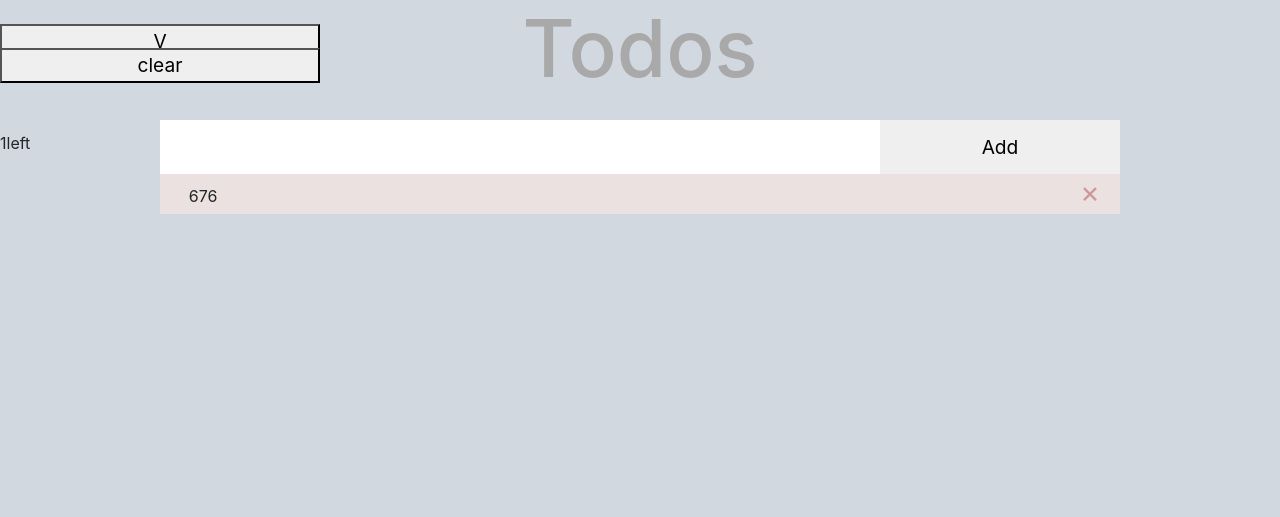
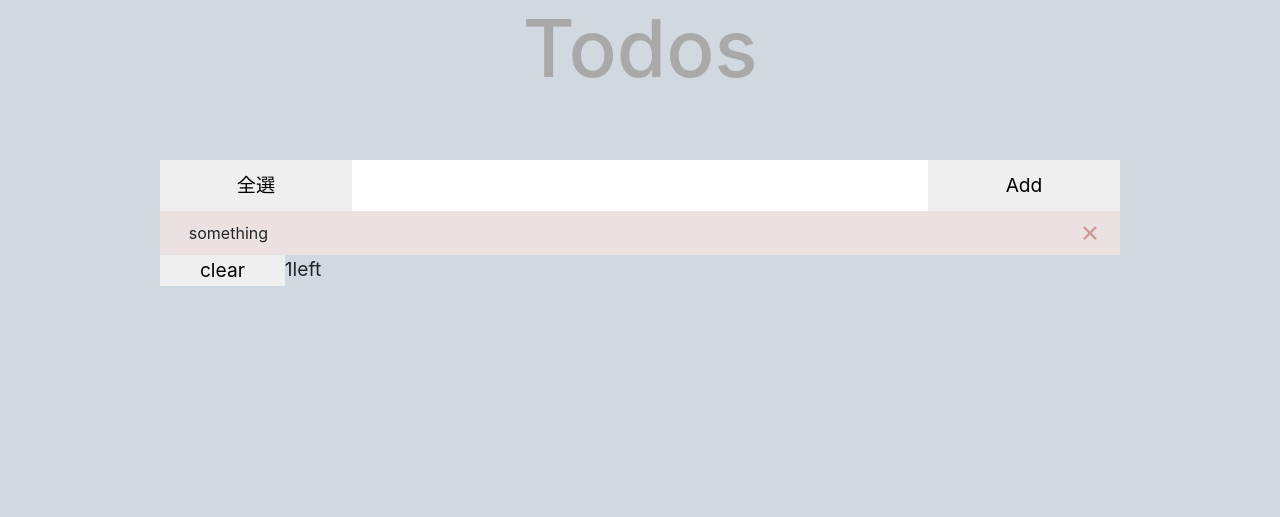
Before and after one commit to qwer521/tdl, a plain HTML site: page todolist.html in a window 1280 px wide. Drawn offline with nearby package versions, Linux system fonts and the light colour scheme.

Commit message:
Update todolist.html

```diff
--- a/todolist.html
+++ b/todolist.html
@@ -12,30 +12,50 @@
 <body>
     <h1>Todos</h1>
     <br>
-    <button id=sel>V</button>
     <div id="lis">
         <div id="control">
+            <button id="sel">全選</button>
             <input />
             <button id="but">Add</button>
         </div>
         <ul>
-            <li class="123">676
+            <li class="123">something
                 <button class=" dest">
                     &times;
                 </button>
             </li>
+
         </ul>
+            <button id="cle">clear</button>
+            <p id="lef">left</p>
+    </div>
 
-    </div>
     <br>
-    <button id="cle">clear</button>
-    <br><br><br>
-    <p id="lef">left</p>
     <style>
         body {
             background-color: rgb(209, 216, 223);
         }
-
+        #lef{
+            font-size: larger;
+        }
+        .bot{
+            display: block;
+            position: relative;
+            width: 100%;
+            padding: 0px;
+            list-style: none;
+            margin: none;
+            text-align: left;
+            background-color: rgb(236, 225, 225);
+            height: 10%;
+        }
+        #cle{
+            border: none;
+            display: inline;
+            left: 0%;
+            width: 13%;
+            position: relative;
+        }
         h1 {
             margin: auto;
             color: darkgray;
@@ -48,7 +68,7 @@
         #control {
             width: 100%;
             height: 8%;
-            position: absolute;
+            position: relative;
             display: block;
             top: 0%;
             left: 50%;
@@ -57,31 +77,31 @@
 
         #lis {
             width: 75%;
-            height: 85%;
+            height: 80%;
             position: absolute;
             display: block;
-            top: 15%;
+            top: 20%;
             left: 50%;
             transform: translateX(-50%);
         }
 
         #control>* {
-            float: left;
             height: 100%;
             border: none;
         }
 
         button {
             position: relative;
-            width: 25%;
+            width: 20%;
             font-size: larger;
+            float: left;
         }
 
         input {
             padding-right:100px;
             position: relative;
             padding: 0px 10px;
-            width: 75%;
+            width: 60%;
             font-size: larger;
             float: left;
         }
@@ -92,39 +112,33 @@
             margin-block-end: 0 !important;
             margin-inline-end: 0 !important;
             width: 100%;
-            height: 50%;
             float: left;
-            position: absolute;
-            display: block;
+            position: relative;
             border: none;
-            top: 8%;
             left: 50%;
             transform: translateX(-50%);
-            margin: 0;
-            padding: 0;
+            margin: 0px;
+            padding: 0px;
         }
 
         li {
             display: block;
             position: relative;
             width: 100%;
-            padding: 0;
+            padding: 0px;
             list-style: none;
             margin: none;
             text-align: left;
             padding-left: 3%;
             padding-top: 10px;
-            padding-bottom: 30px;
+            padding-bottom: 10px;
             background-color: rgb(236, 225, 225);
             height: 10%;
         }
-        #sel{
+        .sel{
             position: absolute;
-            outline: none !important;
-            outline-color: initial !important;
-            outline-style: none !important;
-            outline-width: initial !important;
             float: left;
+            width: 2%;
         }
         .dest {
             position: absolute;
@@ -165,8 +179,9 @@
             if (get[0] !== " " && get.length) {
                 $("ul").append(`<li class='123'>${get}<button class=" dest">&times;</button></li>`);
                 $("input").val("");
+                lisi++;
             }
-            lisi++;
+
             $("#lef").text("left")
             $("#lef").prepend(lisi)
         }
@@ -200,8 +215,8 @@
                 $(this).remove();
             })
             lisi=0
-            $("#lef").text("left")
-            $("#lef").prepend(lisi)
+            $("#lef").text("left");
+            $("#lef").prepend(lisi);
         });
         $("body").on("click", '.123', (e) => {
             if ($(e.target).hasClass("del")) {
@@ -213,7 +228,12 @@
         });
         $("body").on("click", '.123', (e) => {
             if ($(e.target).hasClass("dest")) {
+                console.log(1);
                 $(e.target).parent().remove();
+                lisi--;
+
+            $("#lef").text("left");
+            $("#lef").prepend(lisi)
             }
         });
     </script>
```
